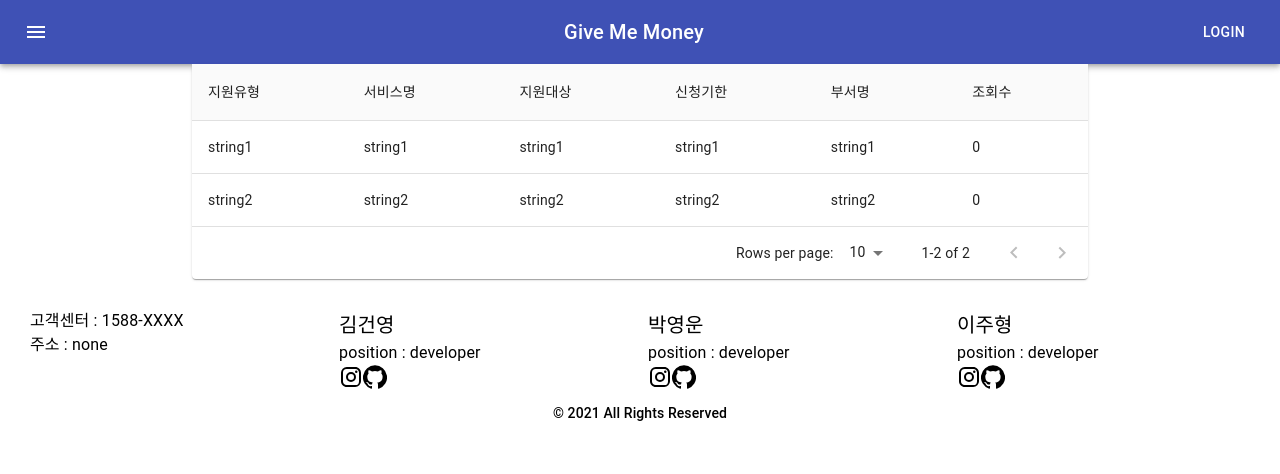
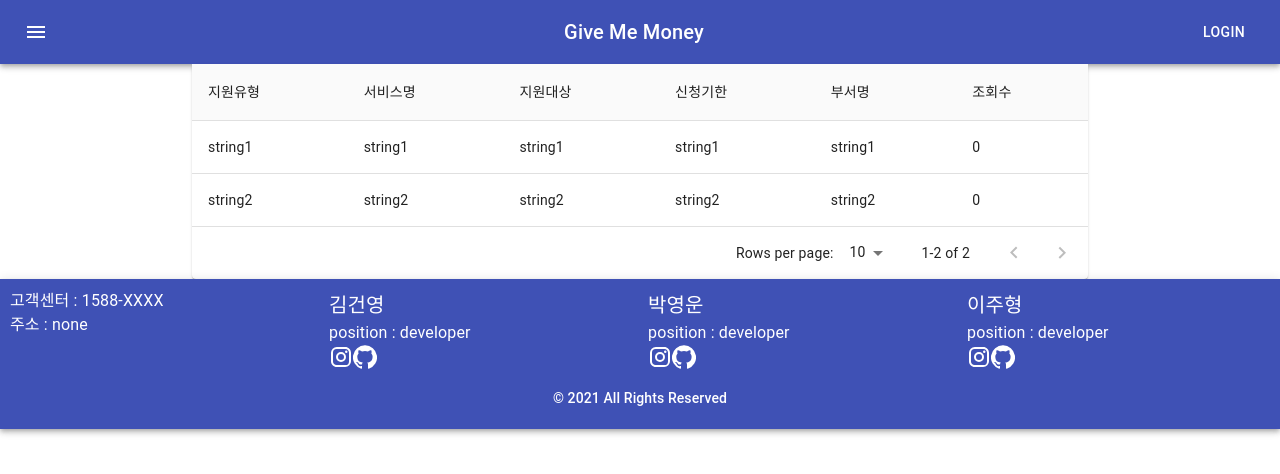
Before and after one commit to flower-3/give-me-money-client, a React (Create React App) app: page / in a window 1280 px wide. Shown: the top 474 px of the page. Built offline with nearby package versions, Linux system fonts and the light colour scheme.

Commit message:
refactore: footer 스타일 변경

```diff
--- a/src/components/Footer/Footer.tsx
+++ b/src/components/Footer/Footer.tsx
@@ -1,5 +1,5 @@
 import React from 'react';
-import { Grid, Typography } from '@material-ui/core';
+import { AppBar, BottomNavigation, Grid, Typography } from '@material-ui/core';
 import { useStyles } from './style';
 import FooterProfile from './FooterProfile';
 
@@ -36,6 +36,8 @@ export default function Footer() {
 
   return (
     <div className={classes.root}>
+      <AppBar position="relative" className={classes.appBottomBar}>
+        <Grid container>
           <Grid container direction="column" spacing={2}>
             <Grid item>
               <Grid container direction="row" spacing={2} className={classes.grid}>
@@ -55,9 +57,13 @@ export default function Footer() {
               </Grid>
             </Grid>
           </Grid>
-      <Grid item>
-        <Typography variant="subtitle2">© 2021 All Rights Reserved</Typography>
+          <Grid item style={{ display: 'inline' }}>
+            <Typography variant="subtitle2" className={classes.copyright}>
+              © 2021 All Rights Reserved
+            </Typography>
           </Grid>
+        </Grid>
+      </AppBar>
     </div>
   );
 }
--- a/src/components/Footer/style.tsx
+++ b/src/components/Footer/style.tsx
@@ -2,8 +2,7 @@ import { makeStyles } from '@material-ui/core/styles';
 
 const useStyles = makeStyles((theme) => ({
   root: {
-    height: 115,
-    padding: 20,
+    height: 150,
   },
   grid: {
     height: 120,
@@ -12,6 +11,17 @@ const useStyles = makeStyles((theme) => ({
   profileGridItem: {
     display: 'flex',
   },
+  appBottomBar: {
+    top: 'auto',
+    bottom: 0,
+    height: '100%',
+  },
+  copyright: {
+    position: 'absolute',
+    left: '50%',
+    top: '80%',
+    transform: 'translate(-50%, -50%)',
+  },
 }));
 
 export { useStyles };
```
Lines whose indentation alone changed are shown as unchanged.
